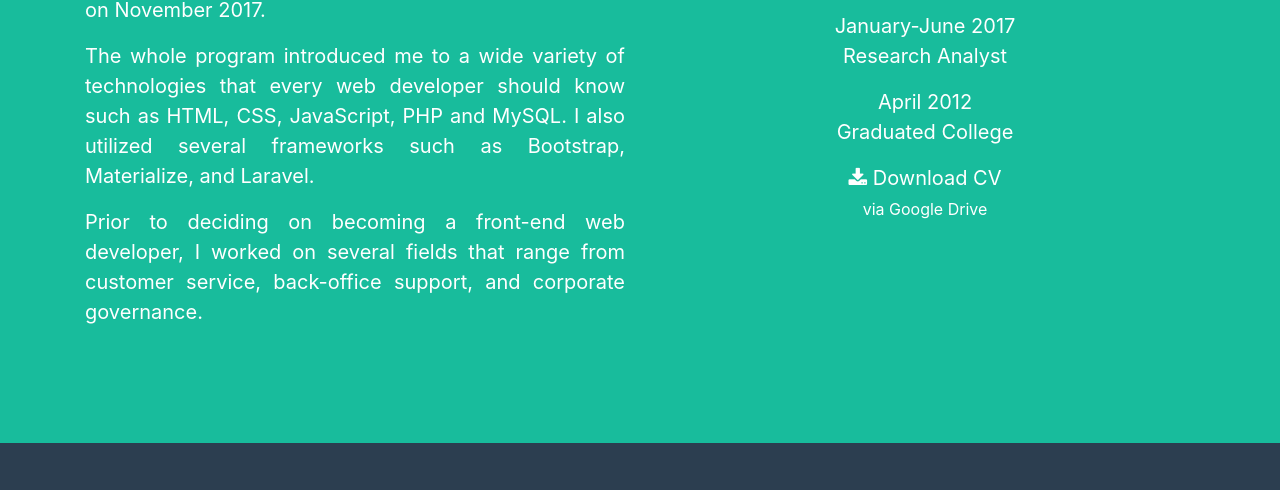
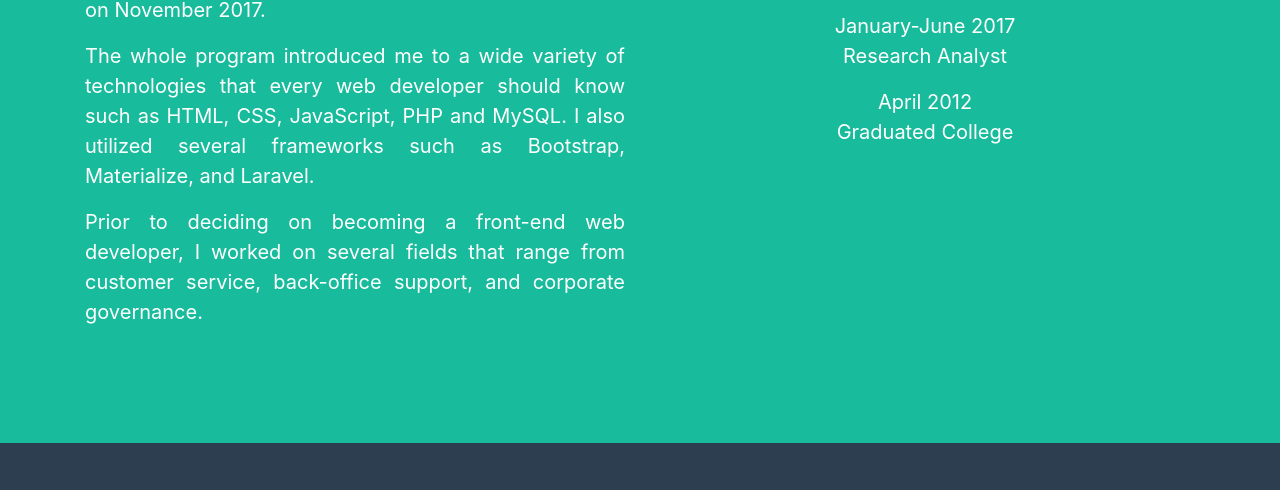
Before and after one commit to saintmart/my-dev-portfolio, a website with bundled scripts: page index.html in a window 1280 px wide. Shown: the part 2093-2583 px from the top of the page. Built offline with nearby package versions, Linux system fonts and the light colour scheme.

Commit message:
Update index.html

```diff
--- a/index.html
+++ b/index.html
@@ -218,14 +218,14 @@
             <p>April 2012<br>
             Graduated College</p>
 
-            <p>
-<!--               <a href="https://drive.google.com/open?id=1kmFZCpfFpM0zaxuRyMcOMCHSYZOGF9gwsY9pFNoRSyw" target="_blank" class="btn btn-lg btn-outline"> -->
+<!--             <p>
+              <a href="https://drive.google.com/open?id=1kmFZCpfFpM0zaxuRyMcOMCHSYZOGF9gwsY9pFNoRSyw" target="_blank" class="btn btn-lg btn-outline">
               <i class="fa fa-download"></i>
               Download CV
               <br>
               <small>via Google Drive</small>
-            </a>
-          </p>
+              </a>
+            </p> -->
 
 <!--           </div>
           <div class="col-lg-8 mx-auto text-center">
```
